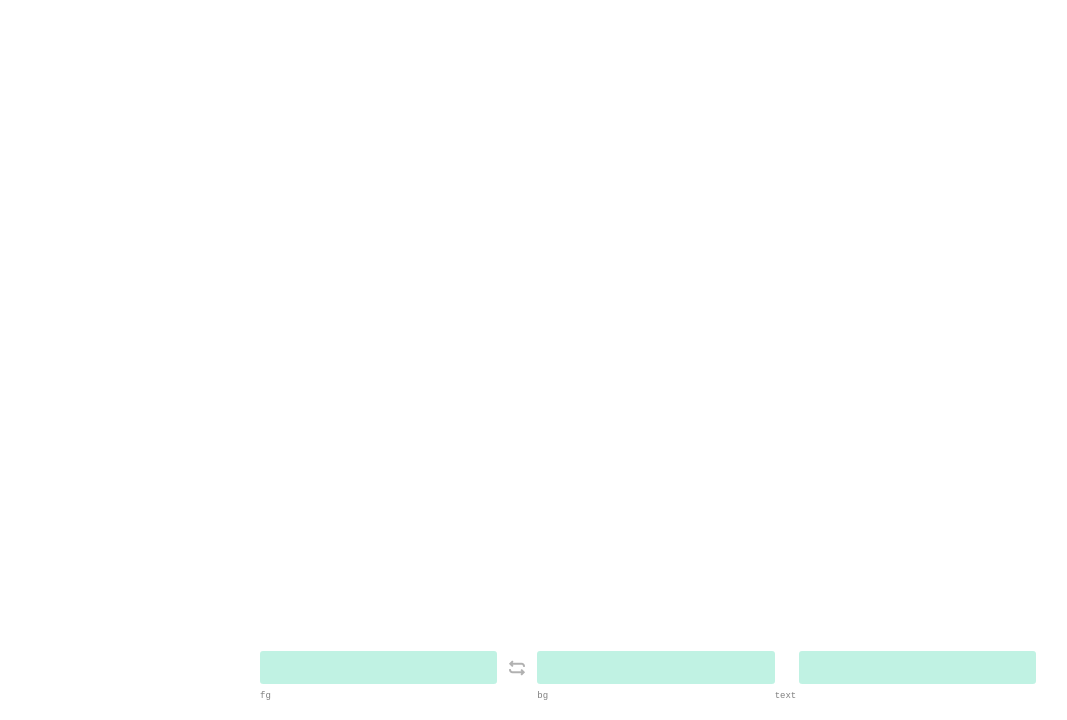
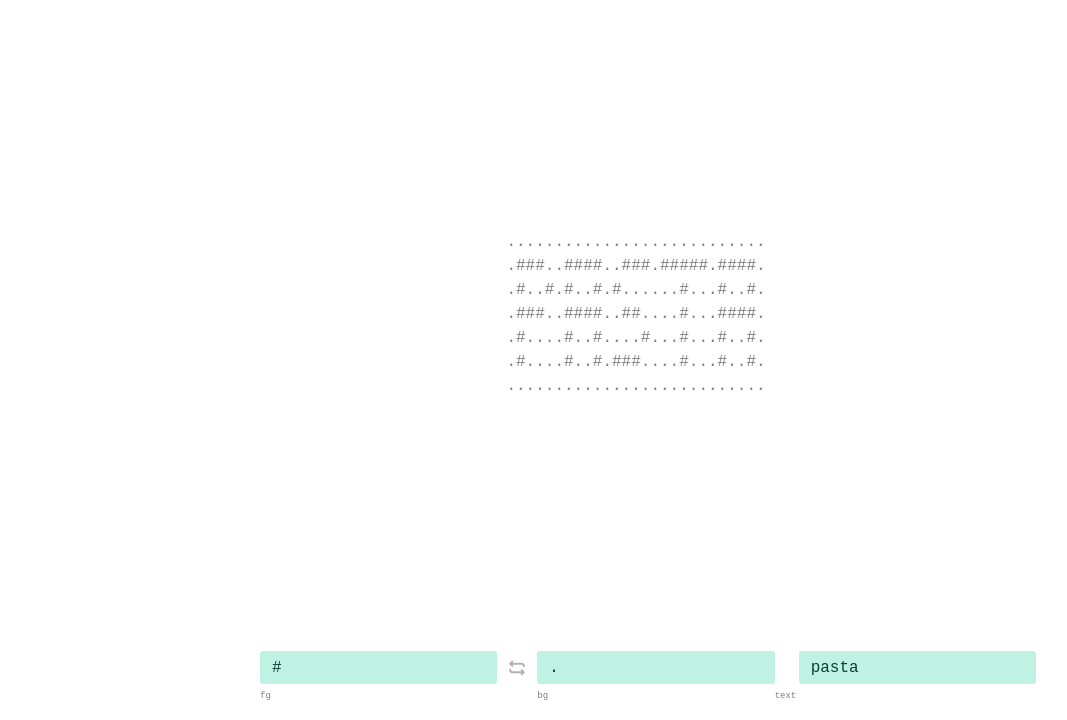
Before and after one commit to The-Silver-Project/emojipasta, a website built with Vite: page index.html in a window 1280 px wide. Shown: the part 80-800 px from the top of the page, without its empty margins (4-1071 px from the left). Built offline with nearby package versions, Linux system fonts and the light colour scheme.

Commit message:
Add result

```diff
--- a/index.html
+++ b/index.html
@@ -17,25 +17,29 @@
       </hgroup>
     </section>
 
-    <main></main>
+    <main>
+      <div id="result" class="result"></div>
+    </main>
 
     <section class="input">
       <label class="fg-input">
-        <input type="text">
+        <input type="text" value="#" id="fg">
         <div>fg</div>
       </label>
 
       <img src="./assets/swap.png" class="swap-icon">
 
       <label class="bg-input">
-        <input type="text">
+        <input type="text" value="." id="bg">
         <div>bg</div>
       </label>
 
       <label class="text-input">
-        <textarea rows="1"></textarea>
+        <textarea rows="1" id="text">pasta</textarea>
         <div>text</div>
       </label>
     </section>
+
+    <script type="module" src="./js/main.js"></script>
   </body>
 </html>
--- /dev/null
+++ b/js/main.js
@@ -0,0 +1,17 @@
+import bake from './bakery/bake';
+
+const result = document.getElementById('result');
+const fg = document.getElementById('fg');
+const bg = document.getElementById('bg');
+const text = document.getElementById('text');
+
+function run() {
+  const str = bake(text.value, { fg: fg.value, bg: bg.value });
+  result.innerText = str;
+}
+
+fg.addEventListener('input', run);
+bg.addEventListener('input', run);
+text.addEventListener('input', run);
+
+run();
--- a/style.css
+++ b/style.css
@@ -49,6 +49,17 @@ h2 {
 
 main {
   flex-grow: 1;
+  display: flex;
+  padding: 36px;
+  overflow: auto;
+}
+
+.result {
+  margin: auto;
+  max-width: 100%;
+  max-height: 100%;
+  overflow: auto;
+  color: rgba(0, 0, 0, .5);
 }
 
 .input {
```
Also changed, not shown: dist/index.html, 4 other files.
